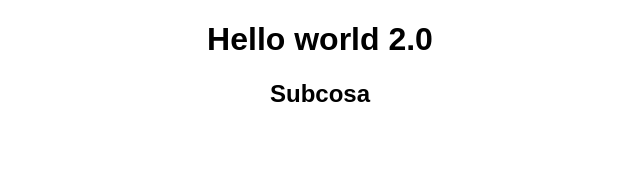
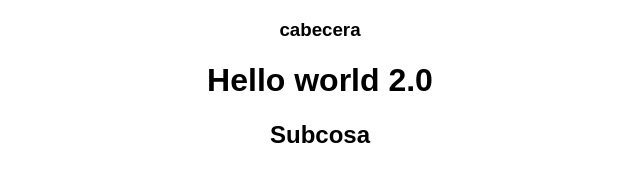
Before and after one commit to StephanBD/hyperblog, a plain HTML site: page index.html in a window 1280 px wide. Shown: the whole page, without its empty margins (320-960 px from the left). Drawn offline with Linux system fonts and the light colour scheme.

Commit message:
estructura inicial de la cebecera

```diff
--- a/index.html
+++ b/index.html
@@ -9,6 +9,9 @@
 </head>
 
 <body>
+  <div class="cabecera">
+    <h3>cabecera</h3>
+  </div>
   <h1>Hello world 2.0</h1>
   <h2>Subcosa</h2>
 </body>
```
